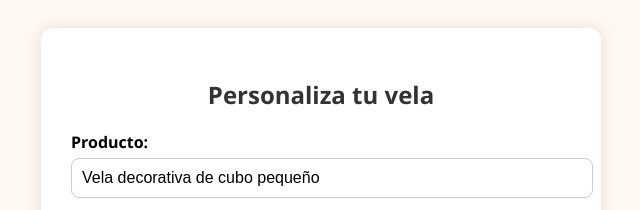
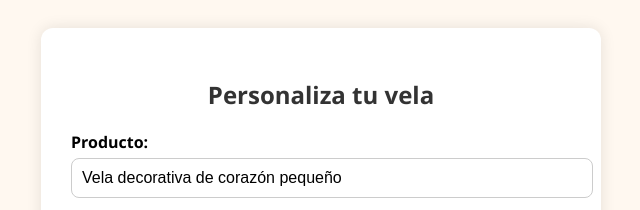
Before and after one commit to Roci01/vela-corazon-peque-o-aromatica, a plain HTML site: page index.html in a window 1280 px wide. Shown: the top 210 px of the page, 319-959 px from the left. Drawn offline with Linux system fonts and the light colour scheme.

Commit message:
Update index.html

```diff
--- a/index.html
+++ b/index.html
@@ -90,7 +90,7 @@
     <h2>Personaliza tu vela</h2>
     <form id="velaForm">
       <label>Producto:</label>
-      <input type="text" id="producto" value="Vela decorativa de cubo pequeño" readonly />
+      <input type="text" id="producto" value="Vela decorativa de corazón pequeño" readonly />
 
       <label>Aroma:</label>
       <select id="aroma" onchange="actualizarPrecio()">
```
